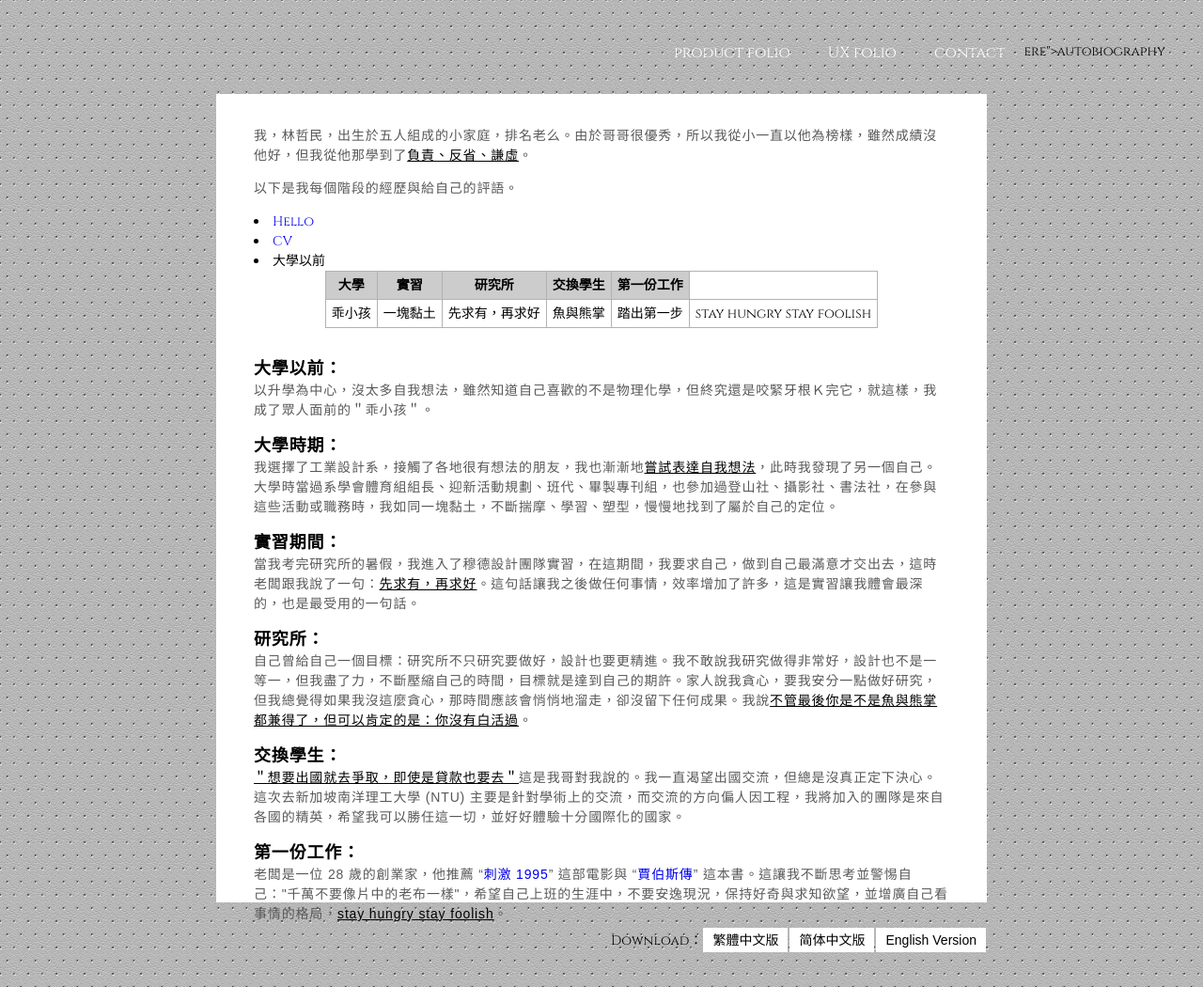
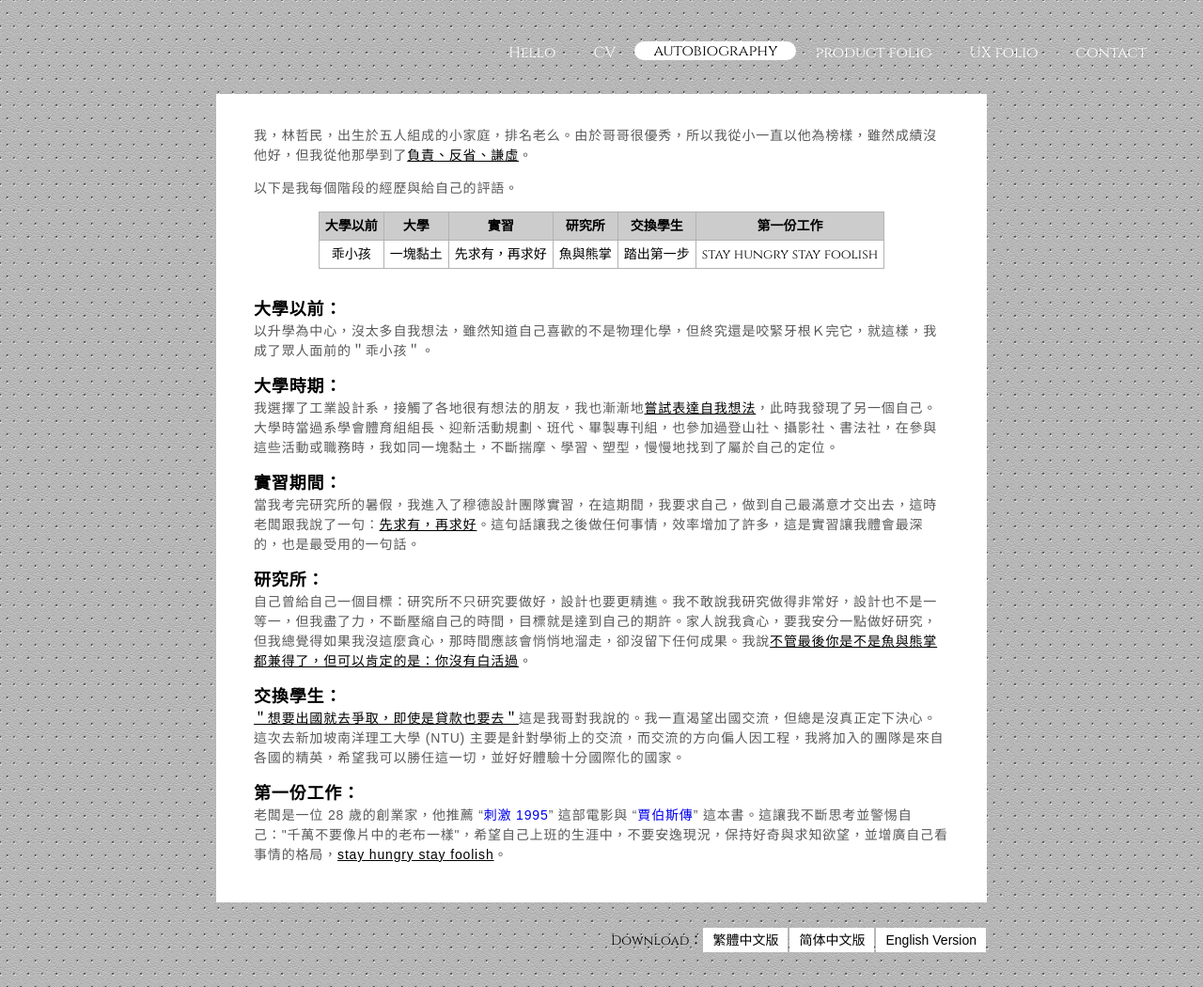
Before and after one commit to jeremylin/portfolio, a plain HTML site: page autobiography.html in a window 1280 px wide. Shown: the whole page at 94% size. Drawn offline with Linux system fonts and the light colour scheme.

Commit message:
Fix autobiography html mass

```diff
--- a/autobiography.html
+++ b/autobiography.html
@@ -20,7 +20,10 @@
 	</head>
 	<body>
 		<div id="autobiography">
-			<ul class="nav">ere">autobiography</li>
+			<ul class="nav">
+				<li><a href="index.html">Hello</a></li>
+				<li><a href="cv.html">CV</a></li>
+				<li class="here">autobiography</li>
 				<li><a href="product.html">product folio</a></li>
 				<li><a href="UX.html">UX folio</a></li>
 				<li><a href="contact.html">contact</a></li>
@@ -31,9 +34,6 @@
 					<p>以下是我每個階段的經歷與給自己的評語。</p>
 					<table>
 						<tr>
-				<li><a href="index.html">Hello</a></li>
-				<li><a href="cv.html">CV</a></li>
-				<li class="h
 							<th>大學以前</th>
 							<th>大學</th>
 							<th>實習</th>
@@ -55,10 +55,10 @@
 					<p><span class="bold">實習期間：</span><br>當我考完研究所的暑假，我進入了穆德設計團隊實習，在這期間，我要求自己，做到自己最滿意才交出去，這時老闆跟我說了一句：<span class="baseline">先求有，再求好</span>。這句話讓我之後做任何事情，效率增加了許多，這是實習讓我體會最深的，也是最受用的一句話。</p>
 					<p><span class="bold">研究所：</span><br>自己曾給自己一個目標：研究所不只研究要做好，設計也要更精進。我不敢說我研究做得非常好，設計也不是一等一，但我盡了力，不斷壓縮自己的時間，目標就是達到自己的期許。家人說我貪心，要我安分一點做好研究，但我總覺得如果我沒這麼貪心，那時間應該會悄悄地溜走，卻沒留下任何成果。我說<span class="baseline">不管最後你是不是魚與熊掌都兼得了，但可以肯定的是：你沒有白活過</span>。</p>
 					<p><span class="bold">交換學生：</span><br><span class="baseline">＂想要出國就去爭取，即使是貸款也要去＂</span>這是我哥對我說的。我一直渴望出國交流，但總是沒真正定下決心。這次去新加坡南洋理工大學 (NTU) 主要是針對學術上的交流，而交流的方向偏人因工程，我將加入的團隊是來自各國的精英，希望我可以勝任這一切，並好好體驗十分國際化的國家。</p>
-					<p><span class="bold">第一份工作：</span><br>老闆是一位 28 歲的創業家，他推薦 “<a href="http://www.imdb.com/title/tt0111161/" target="_blank">刺激 1995</a>” 這部電影與 “<a href="http://www.books.com.tw/products/0010522255" target="_blank">賈伯斯傳</a>” 這本書。這讓我不斷思考並警惕自己："千萬不要像片中的老布一樣"，希望自己上班的生涯中，不要安逸現況，保持好奇與求知欲望，並增廣自己看事情的格局，<span class="baseline">stay hungry stay foolish</span>。</p>
+					<p><span class="bold">第一份工作：</span><br>老闆是一位 28 歲的創業家，他推薦 “<a href="http://www.imdb.com/title/tt0111161/">刺激 1995</a>” 這部電影與 “<a href="http://www.books.com.tw/products/0010522255">賈伯斯傳</a>” 這本書。這讓我不斷思考並警惕自己："千萬不要像片中的老布一樣"，希望自己上班的生涯中，不要安逸現況，保持好奇與求知欲望，並增廣自己看事情的格局，<span class="baseline">stay hungry stay foolish</span>。</p>
 				</div>
 				<div class="download">
-					<span>Download：</span><a href="https://docs.google.com/document/d/1zhj8c-uc_8F3WV-Y4RRSnnPQFA05jewGHtqg44TVJ8Y/edit?usp=sharing" target="_blank">繁體中文版</a><a href="https://docs.google.com/document/d/12-kARUJ9onKdCxx8K6enNe3zdVedMyQgFg5hL10hnUI/edit?usp=sharing" target="_blank">简体中文版</a><a href="https://docs.google.com/document/d/1m99d_x8MeMxzFBqBeF-Uv7m8VMhE5gHiE6NJ7Qo4ZZU/edit?usp=sharing" target="_blank">English Version</a>
+					<span>Download：</span><a href="#">繁體中文版</a><a href="#">简体中文版</a><a href="#">English Version</a>
 				</div>
 			</div>
 		</div>
```
